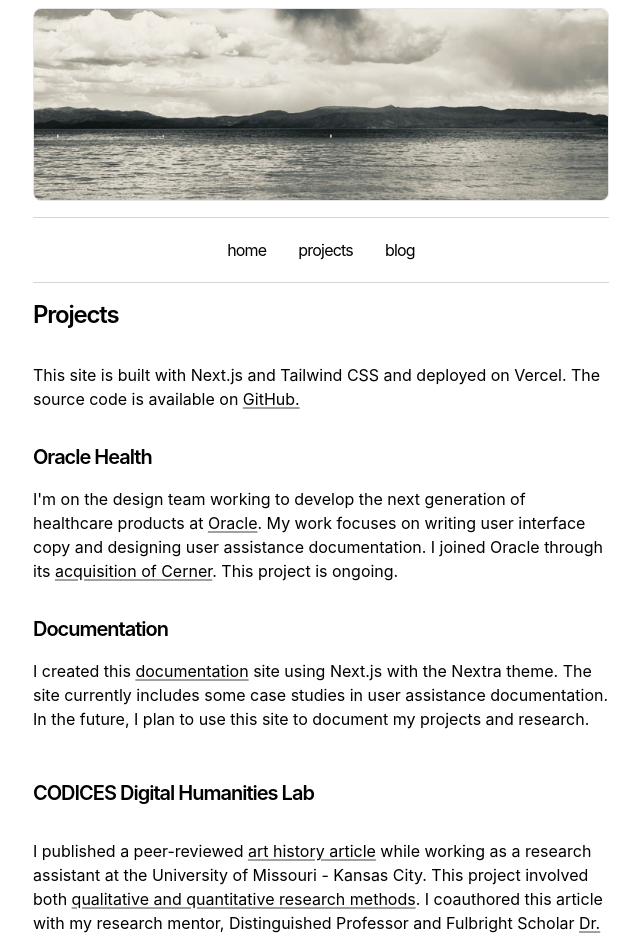
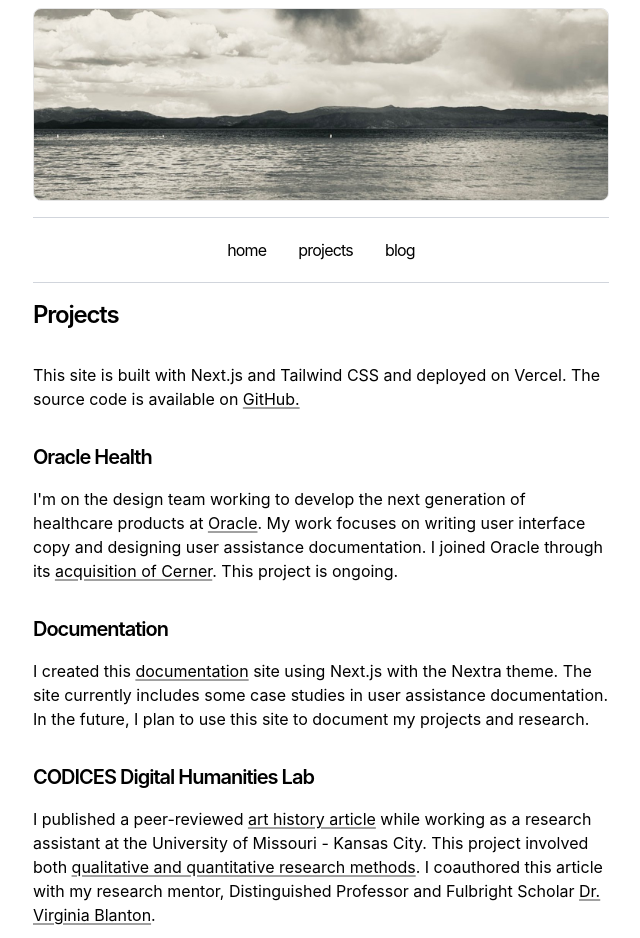
Before and after one commit to jack-walton/landing-page, a Next.js app: page /projects in a window 1280 px wide. Shown: the top 938 px of the page, without its empty margins (319-959 px from the left). Built offline with nearby package versions, Linux system fonts and the light colour scheme.

Commit message:
Update blog description

```diff
--- a/app/projects/page.tsx
+++ b/app/projects/page.tsx
@@ -58,10 +58,10 @@ export default function Page() {
         site using Next.js with the Nextra theme. The site currently includes some case studies in user assistance documentation. In the future, I plan to use this site to document my projects and research.
       </p>
 
-      <h2 className="mt-12 mb-8 text-xl font-semibold tracking-tighter">
+      <h2 className="font-semibold text-xl mb-4 tracking-tighter">
         CODICES Digital Humanities Lab
       </h2>
-      <p className="mb-4">
+      <p className="mb-8">
         I published a peer-reviewed{' '}
         <Link
           href="https://differentvisions.org/homage-to-medieval-langres/"
```
